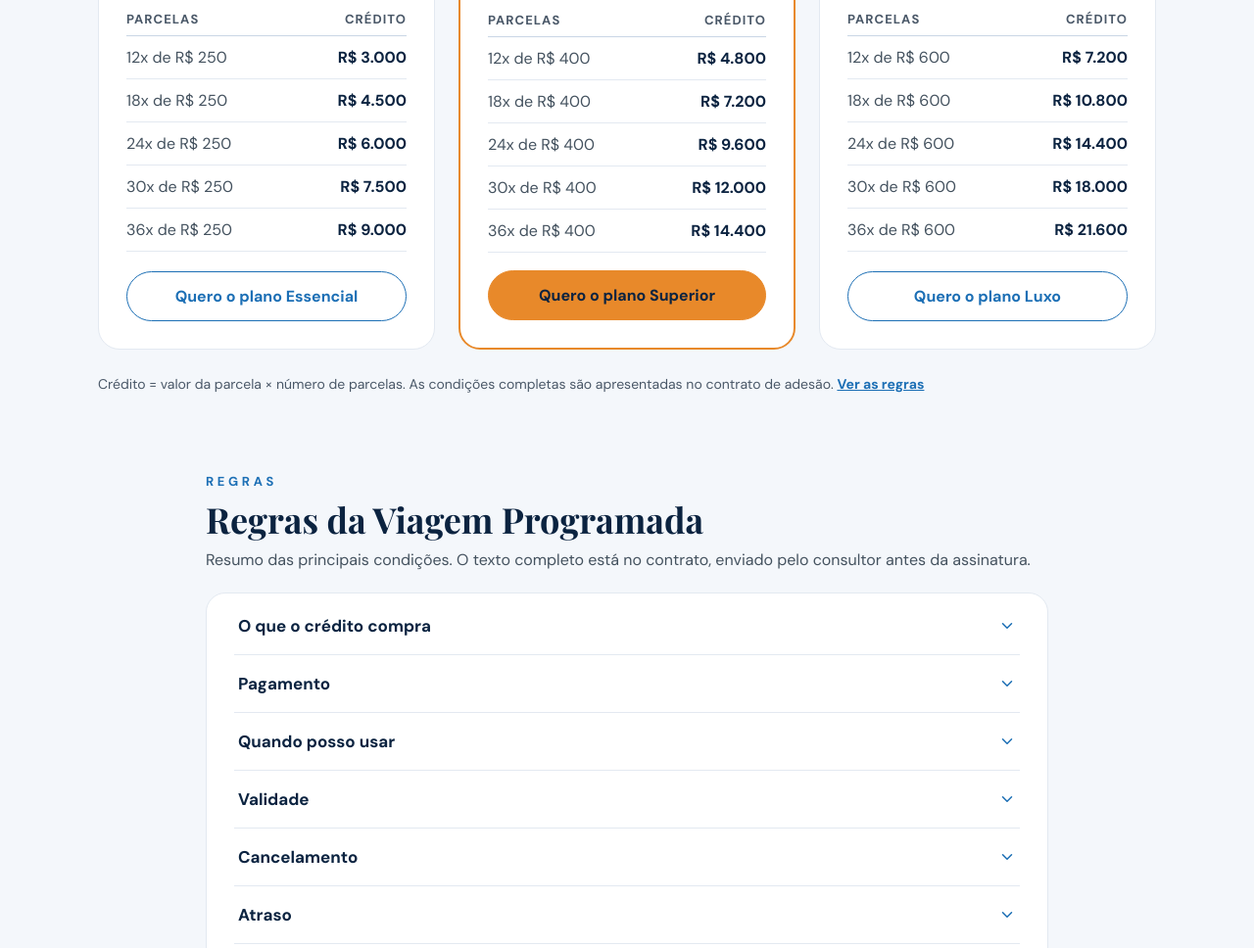
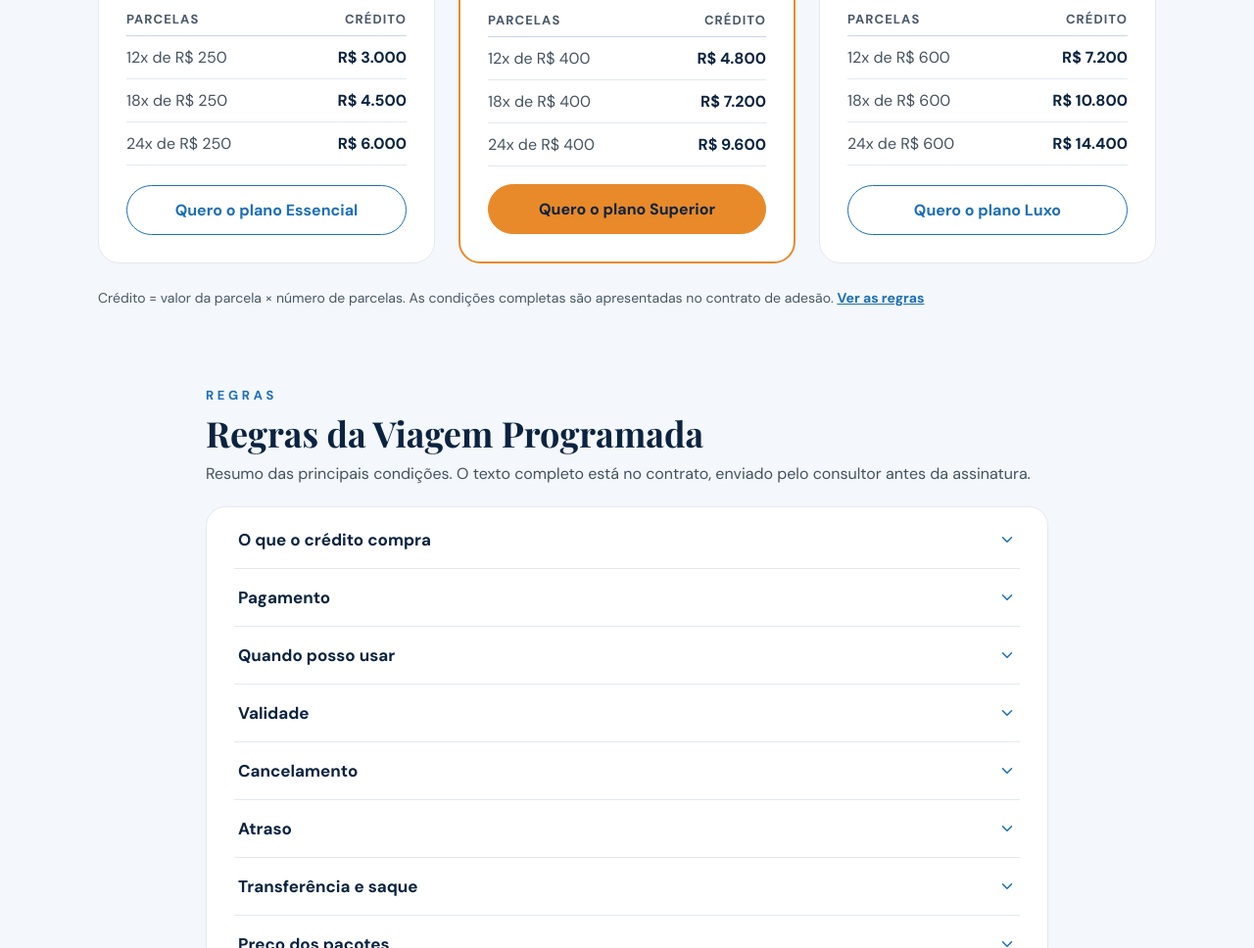
Before and after one commit to waterturismo/LP-WT, a plain HTML site: page viagem-programada.html in a window 1280 px wide. Shown: the part 1509-2477 px from the top of the page at 98% size. Drawn offline with nearby package versions, Linux system fonts and the light colour scheme; a web font is replaced by a local one.

Commit message:
Prévia: Viagem Programada só até 24 parcelas (sem 30x e 36x)
Co-Authored-By: Claude Opus 5.5 <noreply@anthropic.com>
Claude-Session: https://claude.ai/code/session_018Go2wZCxFFhjqJTk3D8qL2

```diff
--- a/viagem-programada.html
+++ b/viagem-programada.html
@@ -96,8 +96,6 @@ details summary::-webkit-details-marker{display:none}details[open] summary svg{t
             <tr style="border-bottom: 1px solid #e3e9f1"><td style="padding: 11px 0; font-size: 16px; color: #44525f">12x de R$ 250</td><td style="padding: 11px 0; font-size: 16px; font-weight: 700; color: #0b2340; text-align: right">R$ 3.000</td></tr>
             <tr style="border-bottom: 1px solid #e3e9f1"><td style="padding: 11px 0; font-size: 16px; color: #44525f">18x de R$ 250</td><td style="padding: 11px 0; font-size: 16px; font-weight: 700; color: #0b2340; text-align: right">R$ 4.500</td></tr>
             <tr style="border-bottom: 1px solid #e3e9f1"><td style="padding: 11px 0; font-size: 16px; color: #44525f">24x de R$ 250</td><td style="padding: 11px 0; font-size: 16px; font-weight: 700; color: #0b2340; text-align: right">R$ 6.000</td></tr>
-            <tr style="border-bottom: 1px solid #e3e9f1"><td style="padding: 11px 0; font-size: 16px; color: #44525f">30x de R$ 250</td><td style="padding: 11px 0; font-size: 16px; font-weight: 700; color: #0b2340; text-align: right">R$ 7.500</td></tr>
-            <tr style="border-bottom: 1px solid #e3e9f1"><td style="padding: 11px 0; font-size: 16px; color: #44525f">36x de R$ 250</td><td style="padding: 11px 0; font-size: 16px; font-weight: 700; color: #0b2340; text-align: right">R$ 9.000</td></tr>
           </tbody>
         </table>
         <a class="wt-btn" href="#adesao" data-choose="Essencial" style="background: #ffffff; color: #1c6fb5; border: 1.5px solid #1c6fb5; margin-top: auto; font-weight: 700; font-size: 16px; text-decoration: none; padding: 14px 20px; border-radius: 999px; min-height: 50px; box-sizing: border-box; display: flex; align-items: center; justify-content: center">Quero o plano Essencial</a>
@@ -112,8 +110,6 @@ details summary::-webkit-details-marker{display:none}details[open] summary svg{t
             <tr style="border-bottom: 1px solid #e3e9f1"><td style="padding: 11px 0; font-size: 16px; color: #44525f">12x de R$ 400</td><td style="padding: 11px 0; font-size: 16px; font-weight: 700; color: #0b2340; text-align: right">R$ 4.800</td></tr>
             <tr style="border-bottom: 1px solid #e3e9f1"><td style="padding: 11px 0; font-size: 16px; color: #44525f">18x de R$ 400</td><td style="padding: 11px 0; font-size: 16px; font-weight: 700; color: #0b2340; text-align: right">R$ 7.200</td></tr>
             <tr style="border-bottom: 1px solid #e3e9f1"><td style="padding: 11px 0; font-size: 16px; color: #44525f">24x de R$ 400</td><td style="padding: 11px 0; font-size: 16px; font-weight: 700; color: #0b2340; text-align: right">R$ 9.600</td></tr>
-            <tr style="border-bottom: 1px solid #e3e9f1"><td style="padding: 11px 0; font-size: 16px; color: #44525f">30x de R$ 400</td><td style="padding: 11px 0; font-size: 16px; font-weight: 700; color: #0b2340; text-align: right">R$ 12.000</td></tr>
-            <tr style="border-bottom: 1px solid #e3e9f1"><td style="padding: 11px 0; font-size: 16px; color: #44525f">36x de R$ 400</td><td style="padding: 11px 0; font-size: 16px; font-weight: 700; color: #0b2340; text-align: right">R$ 14.400</td></tr>
           </tbody>
         </table>
         <a class="wt-btn" href="#adesao" data-choose="Superior" style="background: #e8892a; color: #0b2340; border: 1.5px solid #e8892a; margin-top: auto; font-weight: 700; font-size: 16px; text-decoration: none; padding: 14px 20px; border-radius: 999px; min-height: 50px; box-sizing: border-box; display: flex; align-items: center; justify-content: center">Quero o plano Superior</a>
@@ -128,8 +124,6 @@ details summary::-webkit-details-marker{display:none}details[open] summary svg{t
             <tr style="border-bottom: 1px solid #e3e9f1"><td style="padding: 11px 0; font-size: 16px; color: #44525f">12x de R$ 600</td><td style="padding: 11px 0; font-size: 16px; font-weight: 700; color: #0b2340; text-align: right">R$ 7.200</td></tr>
             <tr style="border-bottom: 1px solid #e3e9f1"><td style="padding: 11px 0; font-size: 16px; color: #44525f">18x de R$ 600</td><td style="padding: 11px 0; font-size: 16px; font-weight: 700; color: #0b2340; text-align: right">R$ 10.800</td></tr>
             <tr style="border-bottom: 1px solid #e3e9f1"><td style="padding: 11px 0; font-size: 16px; color: #44525f">24x de R$ 600</td><td style="padding: 11px 0; font-size: 16px; font-weight: 700; color: #0b2340; text-align: right">R$ 14.400</td></tr>
-            <tr style="border-bottom: 1px solid #e3e9f1"><td style="padding: 11px 0; font-size: 16px; color: #44525f">30x de R$ 600</td><td style="padding: 11px 0; font-size: 16px; font-weight: 700; color: #0b2340; text-align: right">R$ 18.000</td></tr>
-            <tr style="border-bottom: 1px solid #e3e9f1"><td style="padding: 11px 0; font-size: 16px; color: #44525f">36x de R$ 600</td><td style="padding: 11px 0; font-size: 16px; font-weight: 700; color: #0b2340; text-align: right">R$ 21.600</td></tr>
           </tbody>
         </table>
         <a class="wt-btn" href="#adesao" data-choose="Luxo" style="background: #ffffff; color: #1c6fb5; border: 1.5px solid #1c6fb5; margin-top: auto; font-weight: 700; font-size: 16px; text-decoration: none; padding: 14px 20px; border-radius: 999px; min-height: 50px; box-sizing: border-box; display: flex; align-items: center; justify-content: center">Quero o plano Luxo</a>
@@ -208,7 +202,7 @@ details summary::-webkit-details-marker{display:none}details[open] summary svg{t
           <div style="flex: 0 1 220px; min-width: 0">
             <label for="f-parcelas" style="display: block; font-size: 14px; font-weight: 700; color: #0b2340; margin-bottom: 6px">Número de parcelas</label>
             <select id="f-parcelas" name="parcelas" style="width: 100%; box-sizing: border-box; min-height: 48px; padding: 12px 14px; font: inherit; font-size: 16px; color: #14202e; background: #ffffff; border-radius: 12px; border: 1.5px solid #c9d6e5">
-              <option value="12">12 parcelas</option><option value="18">18 parcelas</option><option value="24">24 parcelas</option><option value="30">30 parcelas</option><option value="36">36 parcelas</option>
+              <option value="12">12 parcelas</option><option value="18">18 parcelas</option><option value="24">24 parcelas</option>
             </select>
           </div>
           <div style="flex: 0 1 240px; min-width: 0">
@@ -474,7 +468,7 @@ var ENDPOINT_ADESAO = 'https://hswthvjlfmnihbtjgeaw.supabase.co/functions/v1/lp-
   try {
     var q = new URLSearchParams(location.search), pl = (q.get('plano') || '').toLowerCase(), pc = q.get('parcelas');
     Object.keys(precos).forEach(function (k) { if (k.toLowerCase() === pl) $('f-plano').value = k; });
-    if (['12', '18', '24', '30', '36'].indexOf(pc) > -1) $('f-parcelas').value = pc;
+    if (['12', '18', '24'].indexOf(pc) > -1) $('f-parcelas').value = pc;
   } catch (e) {}
   atualizar();
 })();
```
